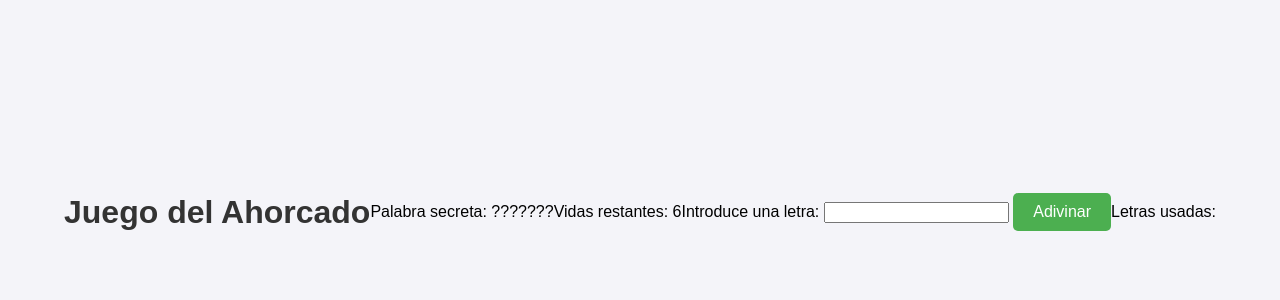
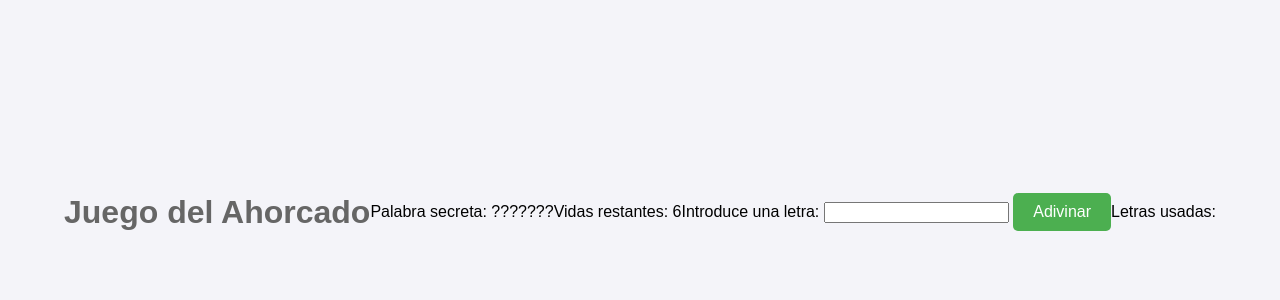
Before and after one commit to CamiloArias-Florida/AEV1-despliegue-camilo, a PHP site: page / in a window 1280 px wide. Shown: the part 188-488 px from the top of the page. Run offline with PHP 8.4, Linux system fonts and the light colour scheme.

Commit message:
cambio de color en los H1 - USER A

```diff
--- a/style.css
+++ b/style.css
@@ -21,7 +21,7 @@ body {
 
 /* Estilos del título */
 h1 {
-    color: #333;
+    color: #666;
 }
 
 
```
